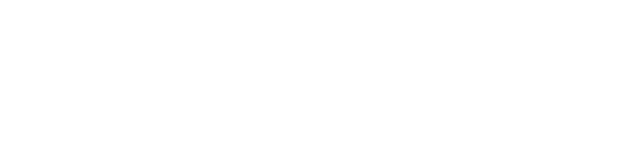
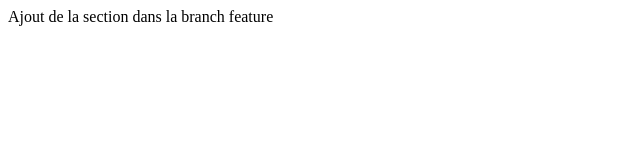
Before and after one commit to auredia898/cours-dev, a plain HTML site: page index.html in a window 1280 px wide. Shown: the whole page, without its empty margins (0-640 px from the left). Drawn offline with Linux system fonts and the light colour scheme.

Commit message:
feature: adding a section on the feature branch

```diff
--- a/index.html
+++ b/index.html
@@ -6,6 +6,6 @@
     <title>cours-dev</title>
 </head>
 <body>
-
+    <section> Ajout de la section dans la branch feature</section>
 </body>
 </html>
```
